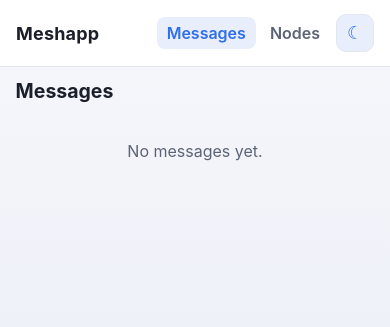
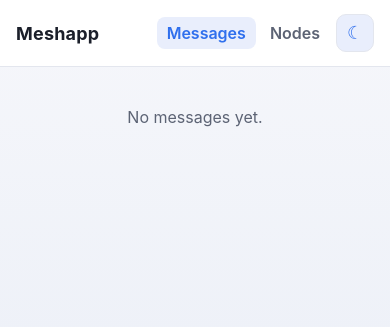
Before and after one commit to basti00/meshapp, a Flask app: page /messages in a window 390 px wide. Shown: the top 327 px of the page. Run offline with Flask 3, Linux system fonts and the light colour scheme; data that the repository does not hold is empty.

Commit message:
Messages: drop the redundant page title on phones
The site nav already highlights "Messages", so the h1 repeated it
while eating a bubble's worth of the small screen. Below 720px the
channel tabs become the toolbar.

Co-Authored-By: Claude Fable 5 <noreply@anthropic.com>
Claude-Session: https://claude.ai/code/session_0157UnCXH4aK68BHAU9KC1Vs

```diff
--- a/static/style.css
+++ b/static/style.css
@@ -1342,8 +1342,12 @@ button.msg-quote:hover .msg-quote__go { color: var(--accent); }
   .site-header { padding: 12px 14px; }
   .site-header .title { font-size: 18px; }
 
+  /* The nav already highlights "Messages"; the h1 repeats it, so on phones
+     it makes way for another bubble and the tabs become the toolbar. */
+  .messages-toolbar__top { display: none; }
+  .messages-toolbar .channel-tabs { margin-bottom: 8px; }
+
   /* Scale message bubbles and text ~10% smaller to fit more on screen. */
-  .messages-page h1 { font-size: clamp(17px, 5vw, 20px); }
   .message-list { padding: 4px 4px calc(6px + env(safe-area-inset-bottom)); }
   .msg-tree { gap: 14px; }
   .msg-node,
```
